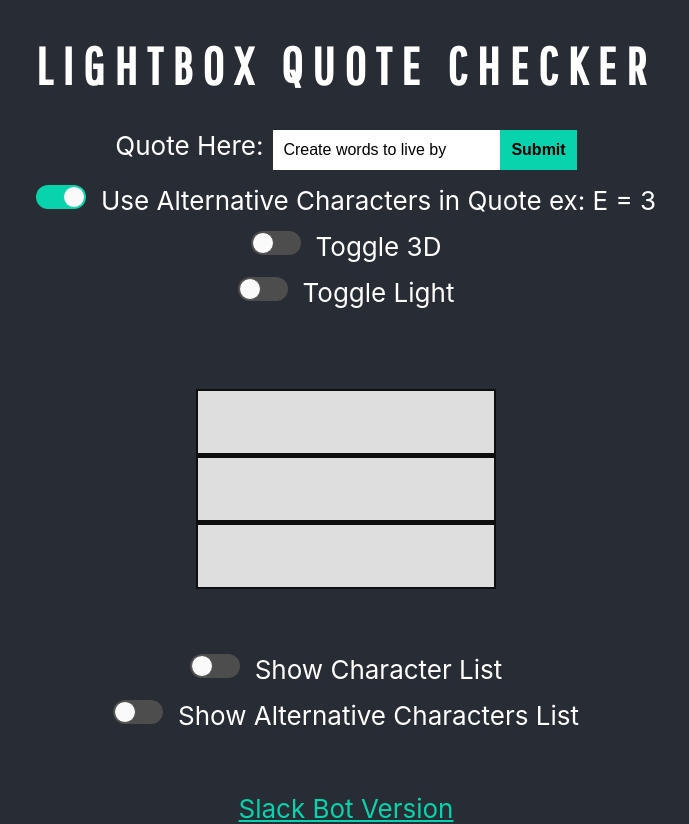
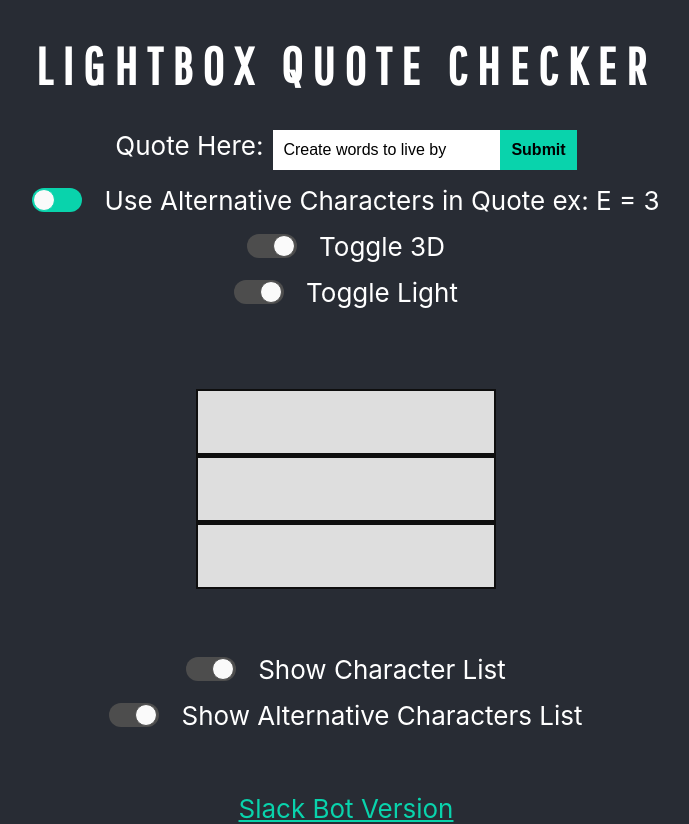
Before and after one commit to HellooooNewman/lightbox-quote-checker, a React (Create React App) app: page / in a window 1280 px wide. Shown: the whole page, without its empty margins (294-983 px from the left). Built offline with nearby package versions, Linux system fonts and the light colour scheme.

Commit message:
Aligned input

```diff
--- a/src/App.scss
+++ b/src/App.scss
@@ -11,7 +11,7 @@
 }
 
 h1 {
-  font-family: 'Pathway Gothic One';
+  font-family: "Pathway Gothic One";
   text-transform: uppercase;
   letter-spacing: 10px;
 }
@@ -66,16 +66,29 @@
   margin-top: 15px;
 }
 
-.input-toggles .react-toggle + span {
-  margin-left: 15px;
-}
-
-.react-toggle--checked:hover:not(.react-toggle--disabled) .react-toggle-track, .react-toggle--checked .react-toggle-track {
+.react-toggle {
+  display: flex;
+  align-items: center;
+  &-- {
+    &checked {
+      &:hover:not(.react-toggle--disabled) .react-toggle-track,
+      .react-toggle-track {
         background-color: var(--main-color);
       }
 
-.react-toggle--checked .react-toggle-thumb {
+      .react-toggle-thumb {
         border-color: var(--main-color);
+        transform: translateX(-49px) translateY(-1px);
+        left: 0;
+      }
+    }
+  }
+
+  &- {
+    &thumb {
+      position: relative;
+      transform: translateX(-25px) translateY(-1px);
+    }
   }
 
   li {
@@ -88,13 +101,10 @@
     flex-wrap: wrap;
     padding: 0px 36px 36px;
   }
-
-.character-list li {
-  margin-right: 20px;
 }
 
 .character-list li strong {
   display: inline-block;
 }
 
-@import '_cube.scss';
+@import "_cube.scss";
```
Lines whose indentation alone changed are shown as unchanged.
